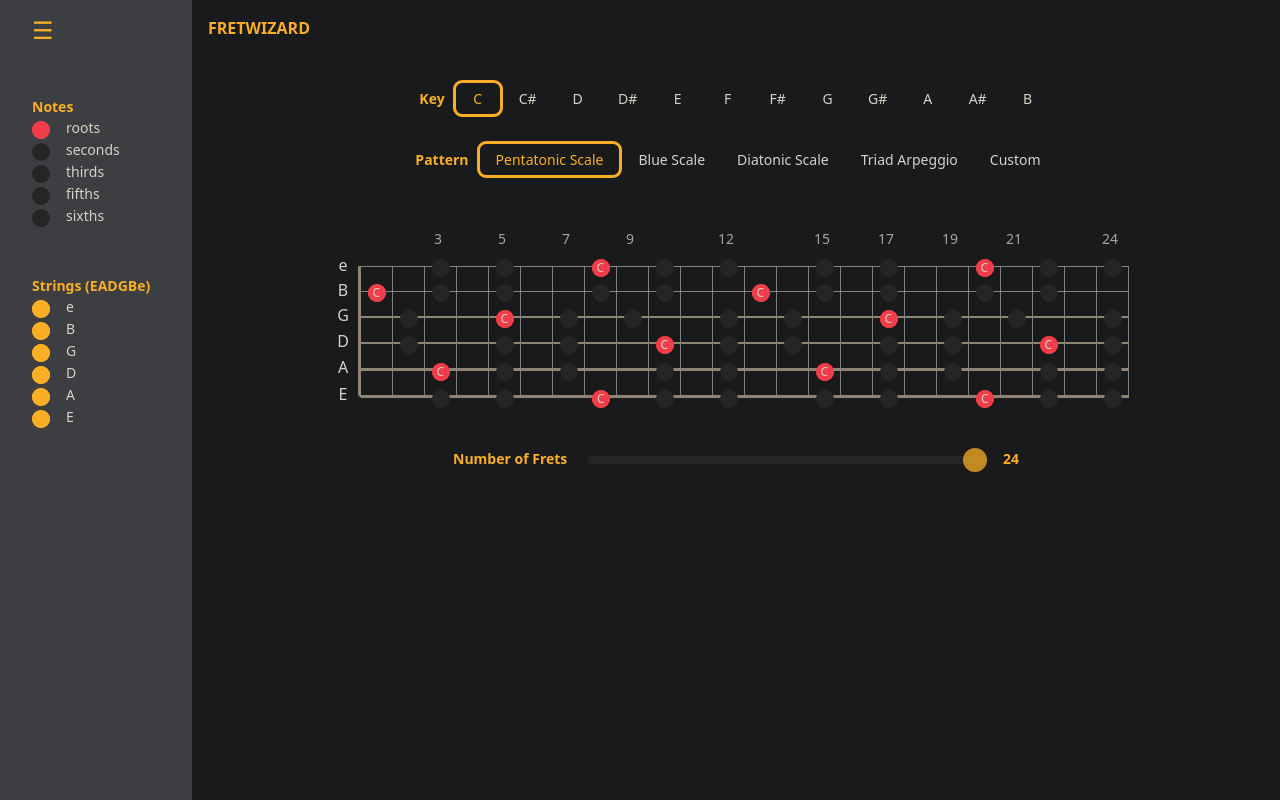
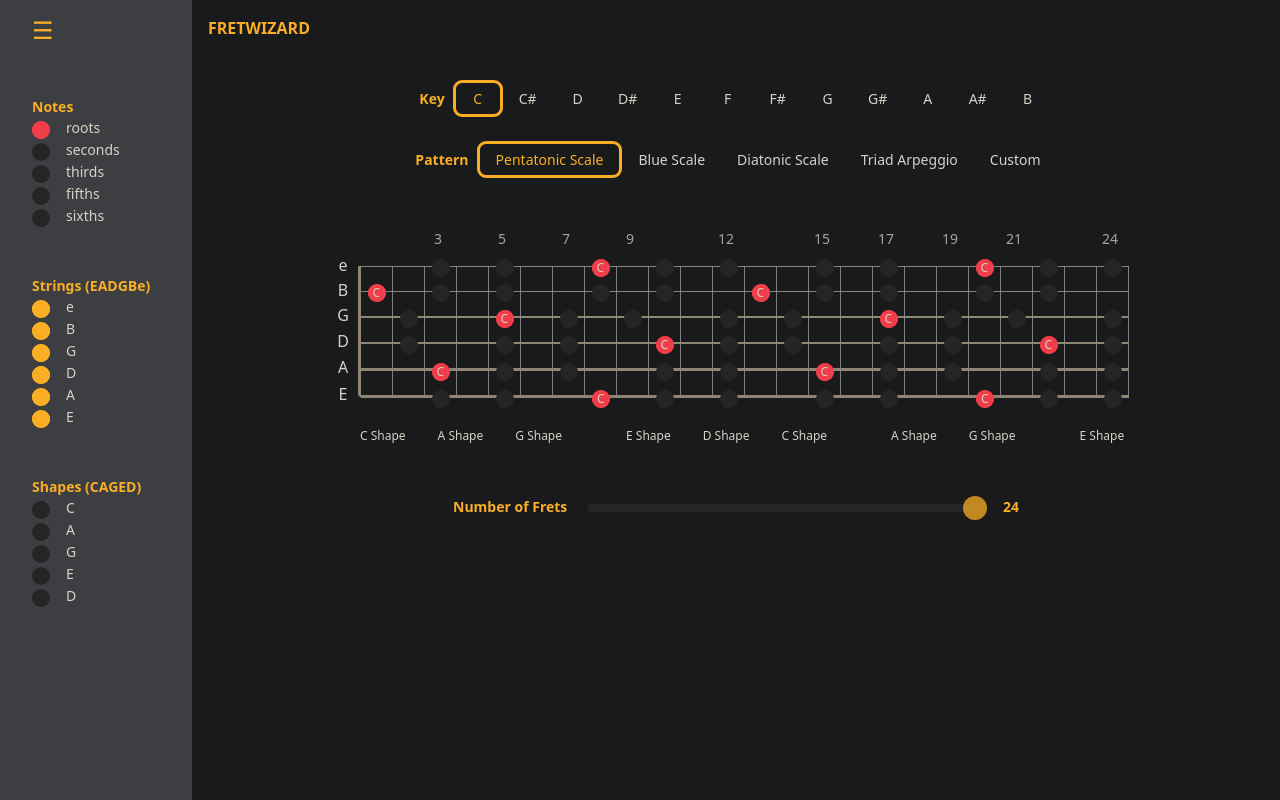
Before and after one commit to DevJhom/fret-wizard, a Vue app: page / in a window 1280 px wide. Built offline with nearby package versions, Linux system fonts and the light colour scheme.

Commit message:
initial draft for the CAGED System

```diff
--- /dev/null
+++ b/src/components/CAGED.ts
@@ -0,0 +1,62 @@
+
+export const CAGED = {
+    CShape : {
+        E: [2,11,14],
+        A: [0,2,12,14],
+        D: [1,11,13],
+        G: [1,11,13],
+        B: [2,11,14],
+        e: [2,11,14],
+    },
+    AShape : {
+        E: [2,4,14,16],
+        A: [2,4,14,16],
+        D: [1,4,13,16],
+        G: [1,4,13,16],
+        B: [2,4,14,16],
+        e: [2,4,14,16],
+    },
+    GShape : {
+        E: [4,7,16,19],
+        A: [4,7,16,19],
+        D: [4,6,16,18],
+        G: [4,6,16,18],
+        B: [4,6,16,18],
+        e: [4,7,16,19],
+    },
+    EShape : {
+        E: [7,9,19,21],
+        A: [7,9,19,21],
+        D: [6,8,18,20],
+        G: [6,9,18,21],
+        B: [6,9,18,21],
+        e: [7,9,19,21],
+    },
+    DShape : {
+        E: [9,11,21,23],
+        A: [9,12,21],
+        D: [8,11,20,23],
+        G: [9,11,21,23],
+        B: [9,11,21,23],
+        e: [9,11,21,23],
+    }
+}
+
+export const isCAGED = (index: number, stringName: string, highlightCAGED?: string[] ): boolean => {
+    if (highlightCAGED) {
+        if (highlightCAGED.includes("C") && CAGED.CShape?.[stringName].includes(index))
+            return true;
+
+        if (highlightCAGED.includes("A") && CAGED.AShape?.[stringName].includes(index))
+            return true;
+
+        if (highlightCAGED.includes("G") && CAGED.GShape?.[stringName].includes(index))
+            return true;
+
+        if (highlightCAGED.includes("E") && CAGED.EShape?.[stringName].includes(index))
+            return true;
+
+        if (highlightCAGED.includes("D") && CAGED.DShape?.[stringName].includes(index))
+            return true;
+    }
+};
--- a/src/components/MyGuitar.vue
+++ b/src/components/MyGuitar.vue
@@ -3,6 +3,7 @@
 import { getCurrentKey, updateCurrentKey, getScale, updateCurrentScale, updateScale } from '@services/mock_service';
 import { getRoots, getSeconds, getThirds, getFourths, getFifths, getSixths, getSevenths, getBlues } from './intervals';
 import { KEY_TO_NUMBER, getRootNoteName, getSecondNoteName, getThirdNoteName, getFourthNoteName, getFifthNoteName, getSixthNoteName, getSeventhNoteName, getBlueNoteName } from './noteNames';
+import { CAGED, isCAGED } from './CAGED';
 import { usePatternStore } from '@/stores/usePatternStore';
 import { storeToRefs } from 'pinia';
 
@@ -172,7 +173,10 @@
   return number;
 });
 
-const CAGED = ref([
+//THE CAGED System
+const currentHighlightCAGED = ["C","A","G","E","D"];
+
+const CAGEDNamePosition = ref([
     {
         name: "C Shape",
         position: computed(() => -11 + mapCurrentKeyToNumber.value),
@@ -251,11 +255,11 @@
 ]);
 
 const GetCAGEDPosition = (index: number) => {
-   return CAGED.value.some(obj => Object.values(obj).includes(index));
+   return CAGEDNamePosition.value.some(obj => Object.values(obj).includes(index));
 }
 
 const GetCAGEDName = (index: number) => {
-    const filtered = CAGED.value.find(obj => obj.position == index);
+    const filtered = CAGEDNamePosition.value.find(obj => obj.position == index);
 
     if(filtered)
         return filtered.name;
@@ -323,14 +327,14 @@
                         <input type="checkbox" v-model="E[index]"/>
                         <div class="checkbox__checkmark"
                             :class="{
-                                'root-note': currentHighlightNotes.includes('roots') ? ERoots?.includes(index + 1) && currentStrings.E: '',
-                                'second': currentHighlightNotes.includes('seconds') ? ESeconds?.includes(index + 1) && currentStrings.E: '',
-                                'third': currentHighlightNotes.includes('thirds') ? EThirds?.includes(index + 1) && currentStrings.E: '',
-                                'fourth': currentHighlightNotes.includes('fourths') ? EFourths?.includes(index + 1) && currentStrings.E: '',
-                                'fifth': currentHighlightNotes.includes('fifths') ? EFifths?.includes(index + 1) && currentStrings.E: '',
-                                'sixth': currentHighlightNotes.includes('sixths') ? ESixths?.includes(index + 1) && currentStrings.E: '',
-                                'seventh': currentHighlightNotes.includes('sevenths') ? ESevenths?.includes(index + 1) && currentStrings.E: '',
-                                'blue': currentHighlightNotes.includes('blues') ? EBlues?.includes(index + 1) && currentStrings.E: '',
+                                'root-note': currentHighlightNotes.includes('roots') ? ERoots?.includes(index + 1) && currentStrings.E && isCAGED(index, 'E', currentHighlightCAGED): '',
+                                'second': currentHighlightNotes.includes('seconds') ? ESeconds?.includes(index + 1) && currentStrings.E && isCAGED(index, 'E', currentHighlightCAGED): '',
+                                'third': currentHighlightNotes.includes('thirds') ? EThirds?.includes(index + 1) && currentStrings.E && isCAGED(index, 'E', currentHighlightCAGED): '',
+                                'fourth': currentHighlightNotes.includes('fourths') ? EFourths?.includes(index + 1) && currentStrings.E && isCAGED(index, 'E', currentHighlightCAGED): '',
+                                'fifth': currentHighlightNotes.includes('fifths') ? EFifths?.includes(index + 1) && currentStrings.E && isCAGED(index, 'E', currentHighlightCAGED): '',
+                                'sixth': currentHighlightNotes.includes('sixths') ? ESixths?.includes(index + 1) && currentStrings.E && isCAGED(index, 'E', currentHighlightCAGED): '',
+                                'seventh': currentHighlightNotes.includes('sevenths') ? ESevenths?.includes(index + 1) && currentStrings.E && isCAGED(index, 'E', currentHighlightCAGED): '',
+                                'blue': currentHighlightNotes.includes('blues') ? EBlues?.includes(index + 1) && currentStrings.E && isCAGED(index, 'E', currentHighlightCAGED): '',
                             }">
                             <span v-if="currentHighlightNotes.includes('roots') && ERoots?.includes(index + 1) && currentStrings.E" class="note-names">{{ rootNoteName }}</span>
                             <span v-if="currentHighlightNotes.includes('seconds') && ESeconds?.includes(index + 1) && currentStrings.E" class="note-names">{{ secondNoteName }}</span>
@@ -353,14 +357,14 @@
                         <input type="checkbox" v-model="A[index]"/>
                         <div class="checkbox__checkmark"
                             :class="{
-                                'root-note': currentHighlightNotes.includes('roots') ? ARoots?.includes(index + 1) && currentStrings.A: '',
-                                'second': currentHighlightNotes.includes('seconds') ? ASeconds?.includes(index + 1) && currentStrings.A: '',
-                                'third': currentHighlightNotes.includes('thirds') ? AThirds?.includes(index + 1) && currentStrings.A: '',
-                                'fourth': currentHighlightNotes.includes('fourths') ? AFourths?.includes(index + 1) && currentStrings.A: '',
-                                'fifth': currentHighlightNotes.includes('fifths') ? AFifths?.includes(index + 1) && currentStrings.A: '',
-                                'sixth': currentHighlightNotes.includes('sixths') ? ASixths?.includes(index + 1) && currentStrings.A: '',
-                                'seventh': currentHighlightNotes.includes('sevenths') ? ASevenths?.includes(index + 1) && currentStrings.A: '',
-                                'blue': currentHighlightNotes.includes('blues') ? ABlues?.includes(index + 1) && currentStrings.A: '',
+                                'root-note': currentHighlightNotes.includes('roots') ? ARoots?.includes(index + 1) && currentStrings.A && isCAGED(index, 'A', currentHighlightCAGED): '',
+                                'second': currentHighlightNotes.includes('seconds') ? ASeconds?.includes(index + 1) && currentStrings.A && isCAGED(index, 'A', currentHighlightCAGED): '',
+                                'third': currentHighlightNotes.includes('thirds') ? AThirds?.includes(index + 1) && currentStrings.A && isCAGED(index, 'A', currentHighlightCAGED): '',
+                                'fourth': currentHighlightNotes.includes('fourths') ? AFourths?.includes(index + 1) && currentStrings.A && isCAGED(index, 'A', currentHighlightCAGED): '',
+                                'fifth': currentHighlightNotes.includes('fifths') ? AFifths?.includes(index + 1) && currentStrings.A && isCAGED(index, 'A', currentHighlightCAGED): '',
+                                'sixth': currentHighlightNotes.includes('sixths') ? ASixths?.includes(index + 1) && currentStrings.A && isCAGED(index, 'A', currentHighlightCAGED): '',
+                                'seventh': currentHighlightNotes.includes('sevenths') ? ASevenths?.includes(index + 1) && currentStrings.A && isCAGED(index, 'A', currentHighlightCAGED): '',
+                                'blue': currentHighlightNotes.includes('blues') ? ABlues?.includes(index + 1) && currentStrings.A && isCAGED(index, 'A', currentHighlightCAGED): '',
                             }">
                             <span v-if="currentHighlightNotes.includes('roots') && ARoots?.includes(index + 1) && currentStrings.A" class="note-names">{{ rootNoteName }}</span>
                             <span v-if="currentHighlightNotes.includes('seconds') && ASeconds?.includes(index + 1) && currentStrings.A" class="note-names">{{ secondNoteName }}</span>
@@ -383,14 +387,14 @@
                         <input type="checkbox" v-model="D[index]"/>
                         <div class="checkbox__checkmark"
                             :class="{
-                                'root-note': currentHighlightNotes.includes('roots') ? DRoots?.includes(index + 1) && currentStrings.D: '',
-                                'second': currentHighlightNotes.includes('seconds') ? DSeconds?.includes(index + 1) && currentStrings.D: '',
-                                'third': currentHighlightNotes.includes('thirds') ? DThirds?.includes(index + 1) && currentStrings.D: '',
-                                'fourth': currentHighlightNotes.includes('fourths') ? DFourths?.includes(index + 1) && currentStrings.D: '',
-                                'fifth': currentHighlightNotes.includes('fifths') ? DFifths?.includes(index + 1) && currentStrings.D: '',
-                                'sixth': currentHighlightNotes.includes('sixths') ? DSixths?.includes(index + 1) && currentStrings.D: '',
-                                'seventh': currentHighlightNotes.includes('sevenths') ? DSevenths?.includes(index + 1) && currentStrings.D: '',
-                                'blue': currentHighlightNotes.includes('blues') ? DBlues?.includes(index + 1) && currentStrings.D: '',
+                                'root-note': currentHighlightNotes.includes('roots') ? DRoots?.includes(index + 1) && currentStrings.D && isCAGED(index, 'D', currentHighlightCAGED): '',
+                                'second': currentHighlightNotes.includes('seconds') ? DSeconds?.includes(index + 1) && currentStrings.D && isCAGED(index, 'D', currentHighlightCAGED): '',
+                                'third': currentHighlightNotes.includes('thirds') ? DThirds?.includes(index + 1) && currentStrings.D && isCAGED(index, 'D', currentHighlightCAGED): '',
+                                'fourth': currentHighlightNotes.includes('fourths') ? DFourths?.includes(index + 1) && currentStrings.D && isCAGED(index, 'D', currentHighlightCAGED): '',
+                                'fifth': currentHighlightNotes.includes('fifths') ? DFifths?.includes(index + 1) && currentStrings.D && isCAGED(index, 'D', currentHighlightCAGED): '',
+                                'sixth': currentHighlightNotes.includes('sixths') ? DSixths?.includes(index + 1) && currentStrings.D && isCAGED(index, 'D', currentHighlightCAGED): '',
+                                'seventh': currentHighlightNotes.includes('sevenths') ? DSevenths?.includes(index + 1) && currentStrings.D && isCAGED(index, 'D', currentHighlightCAGED): '',
+                                'blue': currentHighlightNotes.includes('blues') ? DBlues?.includes(index + 1) && currentStrings.D && isCAGED(index, 'D', currentHighlightCAGED): '',
                             }">
                             <span v-if="currentHighlightNotes.includes('roots') && DRoots?.includes(index + 1) && currentStrings.D" class="note-names">{{ rootNoteName }}</span>
                             <span v-if="currentHighlightNotes.includes('seconds') && DSeconds?.includes(index + 1) && currentStrings.D" class="note-names">{{ secondNoteName }}</span>
@@ -420,14 +424,14 @@
                         <input type="checkbox" v-model="G[index]"/>
                         <div class="checkbox__checkmark"
                             :class="{
-                                'root-note': currentHighlightNotes.includes('roots') ? GRoots?.includes(index + 1) && currentStrings.G: '',
-                                'second': currentHighlightNotes.includes('seconds') ? GSeconds?.includes(index + 1) && currentStrings.G: '',
-                                'third': currentHighlightNotes.includes('thirds') ? GThirds?.includes(index + 1) && currentStrings.G: '',
-                                'fourth': currentHighlightNotes.includes('fourths') ? GFourths?.includes(index + 1) && currentStrings.G: '',
-                                'fifth': currentHighlightNotes.includes('fifths') ? GFifths?.includes(index + 1) && currentStrings.G: '',
-                                'sixth': currentHighlightNotes.includes('sixths') ? GSixths?.includes(index + 1) && currentStrings.G: '',
-                                'seventh': currentHighlightNotes.includes('sevenths') ? GSevenths?.includes(index + 1) && currentStrings.G: '',
-                                'blue': currentHighlightNotes.includes('blues') ? GBlues?.includes(index + 1) && currentStrings.G: '',
+                                'root-note': currentHighlightNotes.includes('roots') ? GRoots?.includes(index + 1) && currentStrings.G && isCAGED(index, 'G', currentHighlightCAGED): '',
+                                'second': currentHighlightNotes.includes('seconds') ? GSeconds?.includes(index + 1) && currentStrings.G && isCAGED(index, 'G', currentHighlightCAGED): '',
+                                'third': currentHighlightNotes.includes('thirds') ? GThirds?.includes(index + 1) && currentStrings.G && isCAGED(index, 'G', currentHighlightCAGED): '',
+                                'fourth': currentHighlightNotes.includes('fourths') ? GFourths?.includes(index + 1) && currentStrings.G && isCAGED(index, 'G', currentHighlightCAGED): '',
+                                'fifth': currentHighlightNotes.includes('fifths') ? GFifths?.includes(index + 1) && currentStrings.G && isCAGED(index, 'G', currentHighlightCAGED): '',
+                                'sixth': currentHighlightNotes.includes('sixths') ? GSixths?.includes(index + 1) && currentStrings.G && isCAGED(index, 'G', currentHighlightCAGED): '',
+                                'seventh': currentHighlightNotes.includes('sevenths') ? GSevenths?.includes(index + 1) && currentStrings.G && isCAGED(index, 'G', currentHighlightCAGED): '',
+                                'blue': currentHighlightNotes.includes('blues') ? GBlues?.includes(index + 1) && currentStrings.G && isCAGED(index, 'G', currentHighlightCAGED): '',
                             }">
                             <span v-if="currentHighlightNotes.includes('roots') && GRoots?.includes(index + 1) && currentStrings.G" class="note-names">{{ rootNoteName }}</span>
                             <span v-if="currentHighlightNotes.includes('seconds') && GSeconds?.includes(index + 1) && currentStrings.G" class="note-names">{{ secondNoteName }}</span>
@@ -450,14 +454,14 @@
                         <input type="checkbox" v-model="B[index]"/>
                         <div class="checkbox__checkmark"
                             :class="{
-                                'root-note': currentHighlightNotes.includes('roots') ? BRoots?.includes(index + 1) && currentStrings.B: '',
-                                'second': currentHighlightNotes.includes('seconds') ? BSeconds?.includes(index + 1) && currentStrings.B: '',
-                                'third': currentHighlightNotes.includes('thirds') ? BThirds?.includes(index + 1) && currentStrings.B: '',
-                                'fourth': currentHighlightNotes.includes('fourths') ? BFourths?.includes(index + 1) && currentStrings.B: '',
-                                'fifth': currentHighlightNotes.includes('fifths') ? BFifths?.includes(index + 1) && currentStrings.B: '',
-                                'sixth': currentHighlightNotes.includes('sixths') ? BSixths?.includes(index + 1) && currentStrings.B: '',
-                                'seventh': currentHighlightNotes.includes('sevenths') ? BSevenths?.includes(index + 1) && currentStrings.B: '',
-                                'blue': currentHighlightNotes.includes('blues') ? BBlues?.includes(index + 1) && currentStrings.B: '',
+                                'root-note': currentHighlightNotes.includes('roots') ? BRoots?.includes(index + 1) && currentStrings.B && isCAGED(index, 'B', currentHighlightCAGED): '',
+                                'second': currentHighlightNotes.includes('seconds') ? BSeconds?.includes(index + 1) && currentStrings.B && isCAGED(index, 'B', currentHighlightCAGED): '',
+                                'third': currentHighlightNotes.includes('thirds') ? BThirds?.includes(index + 1) && currentStrings.B && isCAGED(index, 'B', currentHighlightCAGED): '',
+                                'fourth': currentHighlightNotes.includes('fourths') ? BFourths?.includes(index + 1) && currentStrings.B && isCAGED(index, 'B', currentHighlightCAGED): '',
+                                'fifth': currentHighlightNotes.includes('fifths') ? BFifths?.includes(index + 1) && currentStrings.B && isCAGED(index, 'B', currentHighlightCAGED): '',
+                                'sixth': currentHighlightNotes.includes('sixths') ? BSixths?.includes(index + 1) && currentStrings.B && isCAGED(index, 'B', currentHighlightCAGED): '',
+                                'seventh': currentHighlightNotes.includes('sevenths') ? BSevenths?.includes(index + 1) && currentStrings.B && isCAGED(index, 'B', currentHighlightCAGED): '',
+                                'blue': currentHighlightNotes.includes('blues') ? BBlues?.includes(index + 1) && currentStrings.B && isCAGED(index, 'B', currentHighlightCAGED): '',
                             }">
                             <span v-if="currentHighlightNotes.includes('roots') && BRoots?.includes(index + 1) && currentStrings.B" class="note-names">{{ rootNoteName }}</span>
                             <span v-if="currentHighlightNotes.includes('seconds') && BSeconds?.includes(index + 1) && currentStrings.B" class="note-names">{{ secondNoteName }}</span>
@@ -480,14 +484,14 @@
                         <input type="checkbox" v-model="e[index]"/>
                         <div class="checkbox__checkmark"
                             :class="{
-                                'root-note': currentHighlightNotes.includes('roots') ? eRoots?.includes(index + 1) && currentStrings.e: '',
-                                'second': currentHighlightNotes.includes('seconds') ? eSeconds?.includes(index + 1) && currentStrings.e: '',
-                                'third': currentHighlightNotes.includes('thirds') ? eThirds?.includes(index + 1) && currentStrings.e: '',
-                                'fourth': currentHighlightNotes.includes('fourths') ? eFourths?.includes(index + 1) && currentStrings.e: '',
-                                'fifth': currentHighlightNotes.includes('fifths') ? eFifths?.includes(index + 1) && currentStrings.e: '',
-                                'sixth': currentHighlightNotes.includes('sixths') ? eSixths?.includes(index + 1) && currentStrings.e: '',
-                                'seventh': currentHighlightNotes.includes('sevenths') ? eSevenths?.includes(index + 1) && currentStrings.e: '',
-                                'blue': currentHighlightNotes.includes('blues') ? eBlues?.includes(index + 1) && currentStrings.e: '',
+                                'root-note': currentHighlightNotes.includes('roots') ? eRoots?.includes(index + 1) && currentStrings.e && isCAGED(index, 'e', currentHighlightCAGED): '',
+                                'second': currentHighlightNotes.includes('seconds') ? eSeconds?.includes(index + 1) && currentStrings.e && isCAGED(index, 'e', currentHighlightCAGED): '',
+                                'third': currentHighlightNotes.includes('thirds') ? eThirds?.includes(index + 1) && currentStrings.e && isCAGED(index, 'e', currentHighlightCAGED): '',
+                                'fourth': currentHighlightNotes.includes('fourths') ? eFourths?.includes(index + 1) && currentStrings.e && isCAGED(index, 'e', currentHighlightCAGED): '',
+                                'fifth': currentHighlightNotes.includes('fifths') ? eFifths?.includes(index + 1) && currentStrings.e && isCAGED(index, 'e', currentHighlightCAGED): '',
+                                'sixth': currentHighlightNotes.includes('sixths') ? eSixths?.includes(index + 1) && currentStrings.e && isCAGED(index, 'e', currentHighlightCAGED): '',
+                                'seventh': currentHighlightNotes.includes('sevenths') ? eSevenths?.includes(index + 1) && currentStrings.e && isCAGED(index, 'e', currentHighlightCAGED): '',
+                                'blue': currentHighlightNotes.includes('blues') ? eBlues?.includes(index + 1) && currentStrings.e && isCAGED(index, 'e', currentHighlightCAGED): '',
                             }">
                             <span v-if="currentHighlightNotes.includes('roots') && eRoots?.includes(index + 1) && currentStrings.e" class="note-names">{{ rootNoteName }}</span>
                             <span v-if="currentHighlightNotes.includes('seconds') && eSeconds?.includes(index + 1) && currentStrings.e" class="note-names">{{ secondNoteName }}</span>
@@ -502,8 +506,8 @@
                 </div>
             </div>
         </div>
-        <!-- THE CAGED SYSTEM (To be implemented later) -->
-        <!-- <div class="w-75 text-start">
+        <!-- THE CAGED SYSTEM -->
+        <div class="w-75 text-start">
             <div v-for="(_, index) in e" :key="index" class="d-inline-block" :class="{'fret': index < fretAmount}" style="border-right: none;">
                 <div v-if="index < fretAmount">
                     <span v-if="GetCAGEDPosition(index) && (index < fretAmount - 2)" class="CAGED-name">
@@ -511,7 +515,7 @@
                     </span>
                 </div>
             </div>
-        </div> -->
+        </div>
         <div class="mt-4">
             <span class="me-3 text-yellow fw-bold">
                 Number of Frets
--- a/src/components/SideBar.vue
+++ b/src/components/SideBar.vue
@@ -84,7 +84,7 @@
                     </label>
                 </div>
 
-                <!-- THE CAGED SYSTEM (To be implemented later)
+                <!-- THE CAGED SYSTEM -->
                 <div class="notes d-flex flex-column text-start mt-5">
                     <span class="me-2 text-yellow fw-bold">
                         Shapes (CAGED)
@@ -117,7 +117,6 @@
                         <span class="ms-3">D</span>
                     </label>
                 </div>
-                -->
             </div>
         </Transition>
     </div>
```
